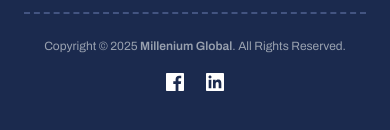
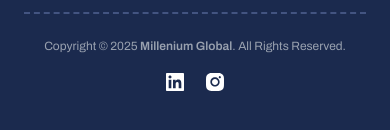
Before and after one commit to oneknucklehead/millenium-web, a React (Vite) app: page /services/events in a window 390 px wide. Shown: the part 8497-8627 px from the top of the page. Built offline with nearby package versions, Linux system fonts and the light colour scheme.

Commit message:
chnages addressed

```diff
--- a/src/components/Footer.jsx
+++ b/src/components/Footer.jsx
@@ -173,8 +173,8 @@ export default function Footer() {
             Reserved.
           </p>
           <div className="flex gap-4">
-            <a
-              href="https://www.linkedin.com/company/millenium-leisure-hospitality-services/about/"
+            {/* <a
+              href=""
               target="_blank"
               className=""
             >
@@ -190,9 +190,11 @@ export default function Footer() {
                   fill="white"
                 />
               </svg>
-            </a>
+            </a> */}
             <a
-              href="https://www.instagram.com/milleniumleisure/"
+              href="
+              https://www.linkedin.com/company/millenium-leisure-hospitality-services/about/
+              "
               target="_blank"
             >
               <svg
@@ -221,8 +223,11 @@ export default function Footer() {
                   fill="white"
                 />
               </svg>
-            </a>
-            <a href="#">
+            </a> */}
+            <a
+              href="https://www.instagram.com/milleniumleisure/"
+              target="_blank"
+            >
               <svg
                 width="24"
                 height="24"
@@ -239,7 +244,7 @@ export default function Footer() {
                   fill="white"
                 />
               </svg>
-            </a> */}
+            </a>
           </div>
         </motion.div>
       </div>
--- a/src/components/ScrollSlide.jsx
+++ b/src/components/ScrollSlide.jsx
@@ -11,7 +11,9 @@ export default function HowWeWork({
   const leftRef = useRef(null);
   const scrollRef = useRef(null);
   const [leftHeight, setLeftHeight] = useState("auto");
-  const [isLargeScreen, setIsLargeScreen] = useState(window.innerWidth >= 768);
+  const [isLargeScreen, setIsLargeScreen] = useState(
+    typeof window !== "undefined" ? window.innerWidth >= 768 : false
+  );
 
   // Mouse drag scroll states
   const [isDragging, setIsDragging] = useState(false);
@@ -72,11 +74,10 @@ export default function HowWeWork({
 
           {/* Right side */}
           <div
-            className={`relative w-full md:w-1/2`}
+            className="relative w-full md:w-1/2"
             style={{ height: isLargeScreen ? leftHeight : "auto" }}
           >
             {isLargeScreen ? (
-              // Scrollable for large screens
               <>
                 <div
                   ref={scrollRef}
@@ -84,10 +85,9 @@ export default function HowWeWork({
                   onMouseDown={handleMouseDown}
                   style={{
                     cursor: isDragging ? "grabbing" : "grab",
-                    paddingBottom: "33%", // prevents last card from hiding
                   }}
                 >
-                  <div className="space-y-6">
+                  <div className="space-y-6 pb-12">
                     {steps.map((item, index) => (
                       <motion.div
                         key={index}
@@ -103,8 +103,9 @@ export default function HowWeWork({
                   </div>
                 </div>
 
-                {/* Fixed gradient */}
-                <div className="pointer-events-none absolute bottom-0 left-0 w-full h-1/2 bg-gradient-to-t from-secondary to-transparent" />
+                {/* Gradient overlays */}
+                {/* <div className="pointer-events-none absolute top-0 left-0 w-full h-20 bg-gradient-to-b from-secondary to-transparent" /> */}
+                <div className="pointer-events-none absolute bottom-0 left-0 w-full h-20 bg-gradient-to-t from-secondary to-transparent" />
               </>
             ) : (
               // Normal stacked layout for small screens
```
